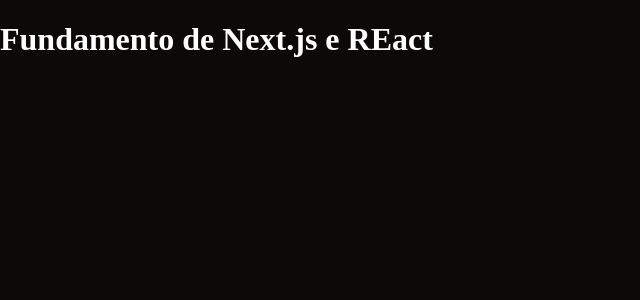
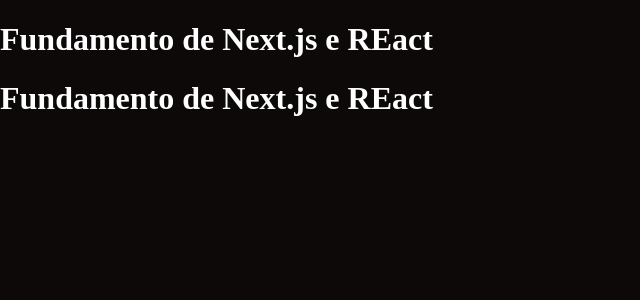
Before and after one commit to kazuohagy/fundamentos, a Next.js app: page /app in a window 1280 px wide. Shown: the top 300 px of the page, without its empty margins (0-640 px from the left). Built offline with nearby package versions, Linux system fonts and the light colour scheme.

Commit message:
retornando mais de um elemento

```diff
--- a/src/pages/app.jsx
+++ b/src/pages/app.jsx
@@ -2,6 +2,10 @@
 
 export default function Exemplo() {
     return (
+        <div>
         <Cabecalho />
+        <Cabecalho />
+
+        </div>
     )
 }
```
